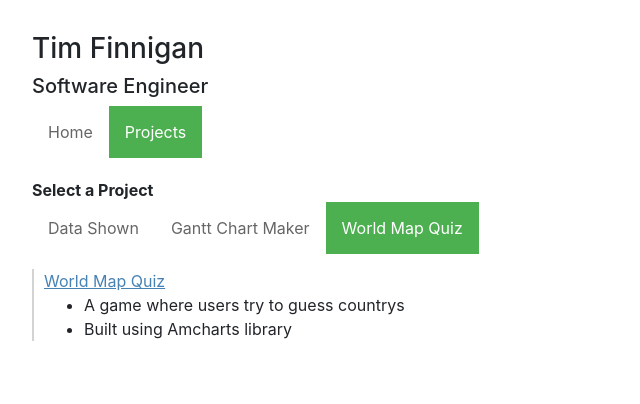
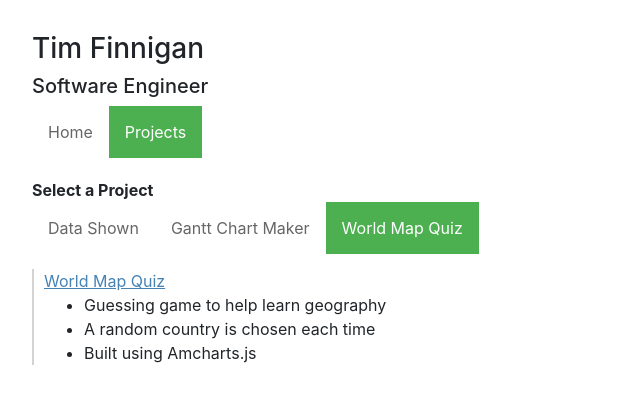
Before and after one commit to TimFinnigan/tim-finnigan-homepage, a React (Create React App) app: page /projects/worldmapquiz in a window 1280 px wide. Shown: the top 404 px of the page, without its empty margins (0-640 px from the left). Built offline with nearby package versions, Linux system fonts and the light colour scheme.

Commit message:
update project descriptions

```diff
--- a/src/projects.js
+++ b/src/projects.js
@@ -13,8 +13,11 @@ const Data = ({ match }) => (
     </a>
     <ul>
       <li>Visual essays covering a variety of topics</li>
-      <li>Built using Angular</li>
+      <li>Highlighting business analytics and opportunities</li>
+      <li>Built using Angular and Chart.js</li>
     </ul>
+    <i>Note: this site is still being developed</i>
+
   </div>
 );
 const Gantt = ({ match }) => (
@@ -29,7 +32,8 @@ const Gantt = ({ match }) => (
     </a>
     <ul>
         <li>A tool for easily creating Gantt charts</li>
-        <li>Built using Highcharts</li>
+        <li>Helps managers estimate developer schedules</li>
+        <li>Built using Highcharts.js</li>
     </ul>
   </div>
 );
@@ -44,8 +48,9 @@ const Map = ({ match }) => (
       World Map Quiz
     </a>
     <ul>
-      <li>A game where users try to guess countrys</li>
-      <li>Built using Amcharts library</li>
+      <li>Guessing game to help learn geography</li>
+      <li>A random country is chosen each time</li>
+      <li>Built using Amcharts.js</li>
     </ul>
   </div>
 );
```
